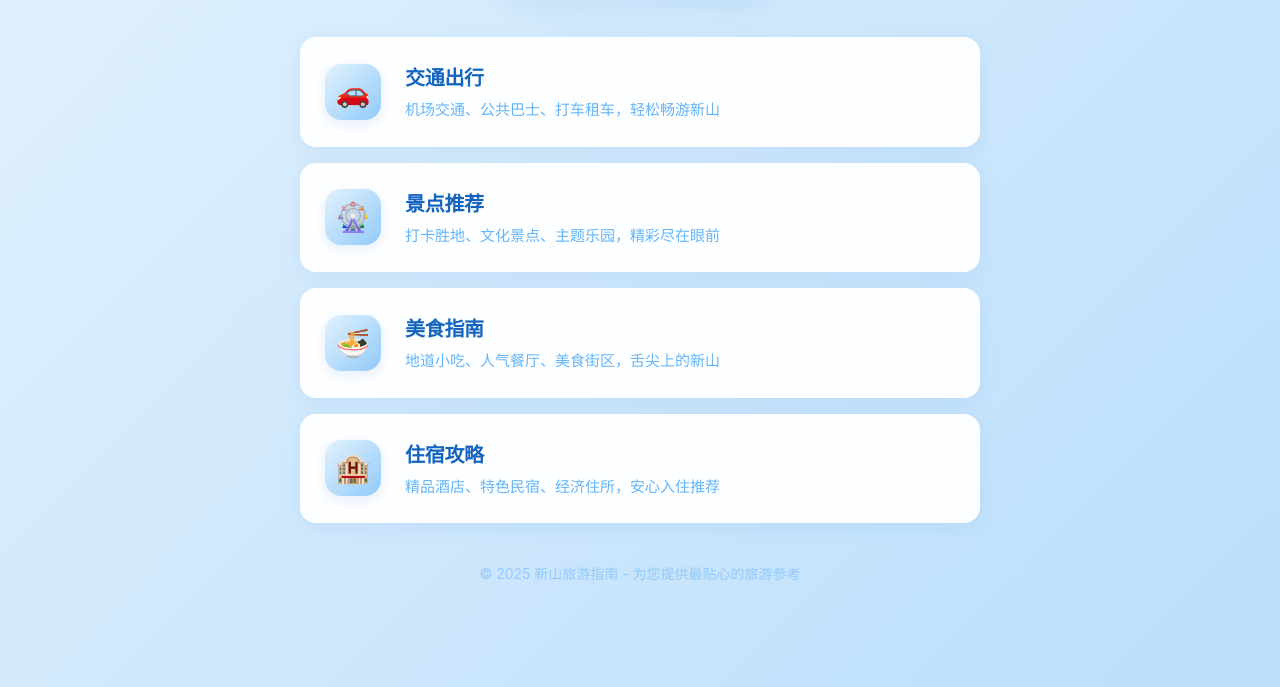
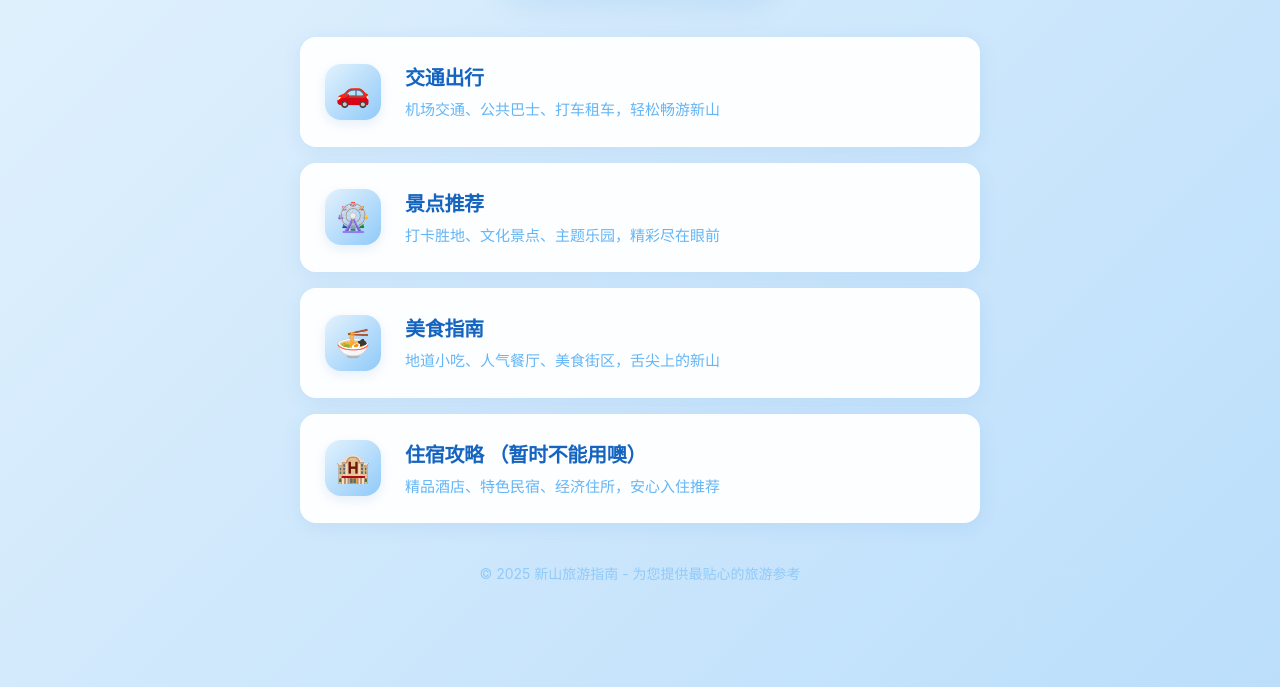
Before and after one commit to Backfire301/carpark, a plain HTML site: page index.html in a window 1280 px wide. Shown: the part 193-880 px from the top of the page. Drawn offline with Linux system fonts and the light colour scheme.

Commit message:
Update index.html

```diff
--- a/index.html
+++ b/index.html
@@ -182,7 +182,7 @@
         <a href="accommodation.html" class="link-card">
             <div class="link-icon">🏨</div>
             <div class="link-content">
-                <h2>住宿攻略</h2>
+                <h2>住宿攻略 （暂时不能用噢）</h2>
                 <p>精品酒店、特色民宿、经济住所，安心入住推荐</p>
             </div>
         </a>
```
